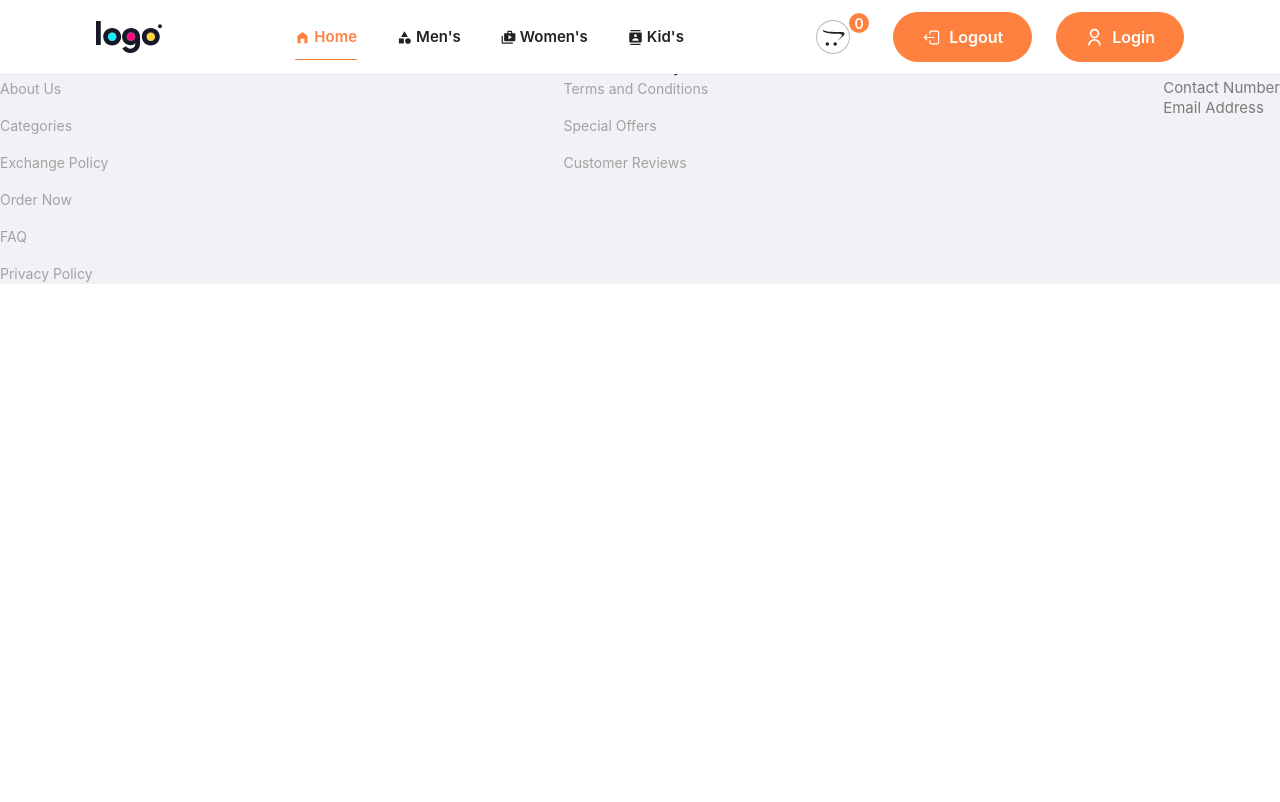
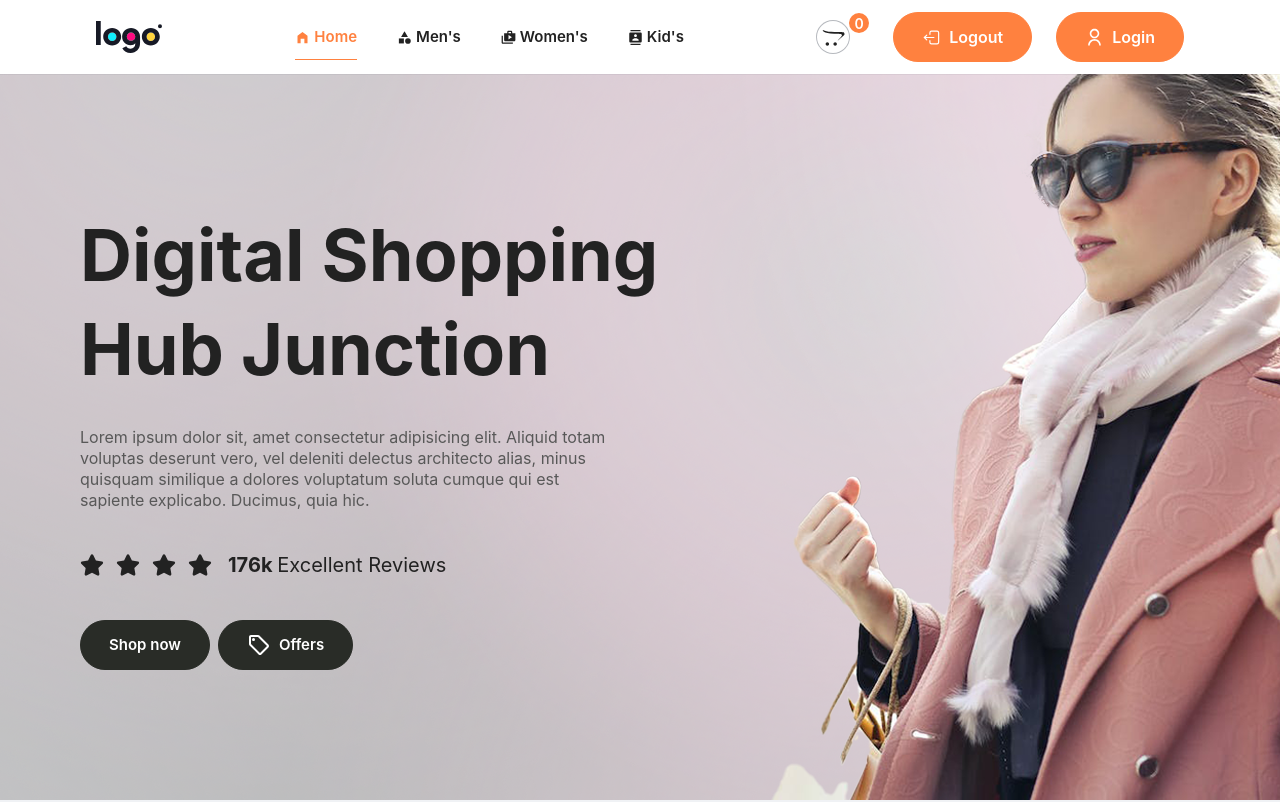
Before and after one commit to MDKolev/digital-shopping, a React (Vite) app: page / in a window 1280 px wide. Shown: the top 802 px of the page. Built offline with nearby package versions, Linux system fonts and the light colour scheme.

Commit message:
adding Home component

```diff
--- a/src/pages/Home.jsx
+++ b/src/pages/Home.jsx
@@ -1,6 +1,12 @@
+import Hero from '../components/Hero'
+
 
 const Home = () => {
-  return <div>Home</div>
+  return (
+    <>
+      <Hero />
+    </>
+  )
 }
 
 export default Home
```
